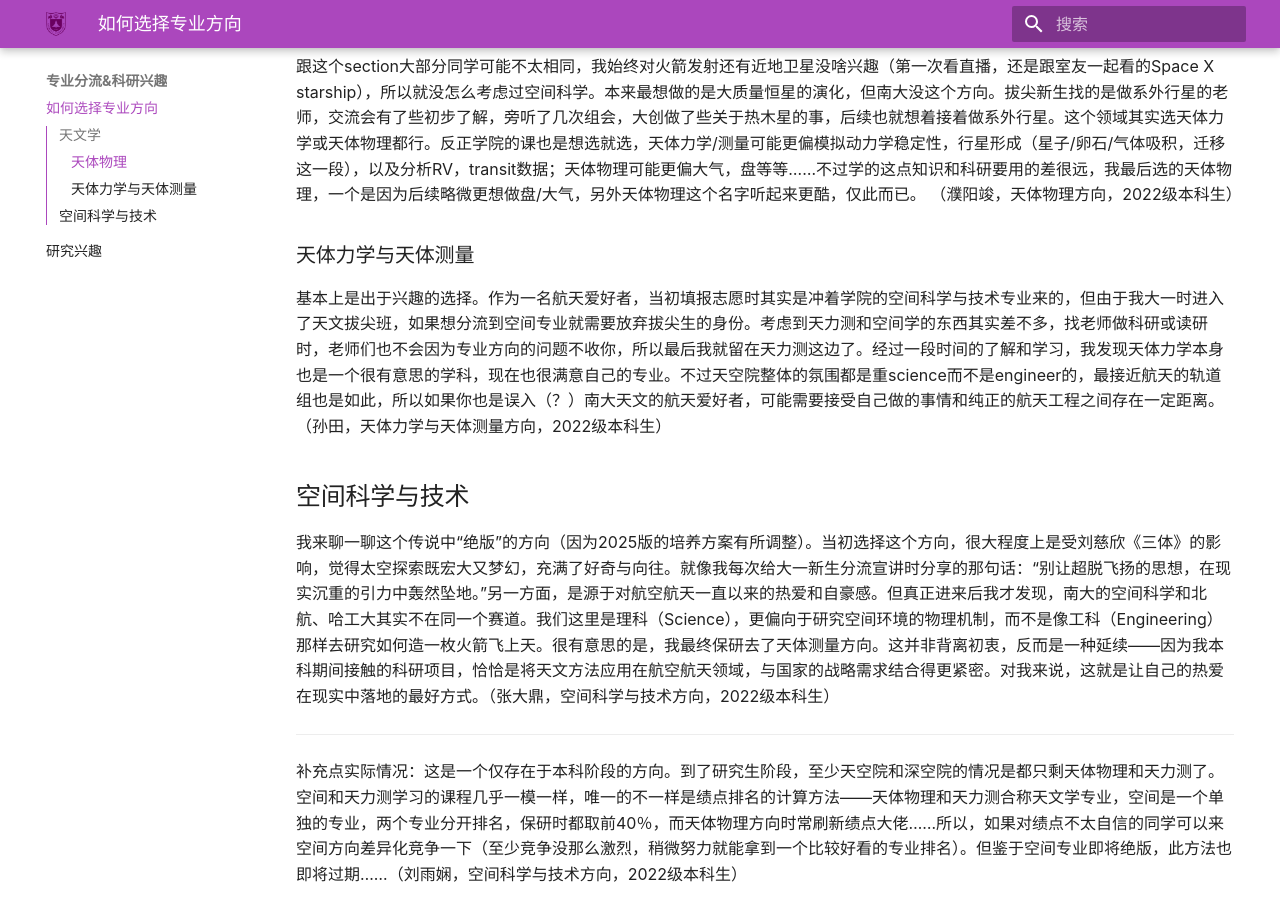
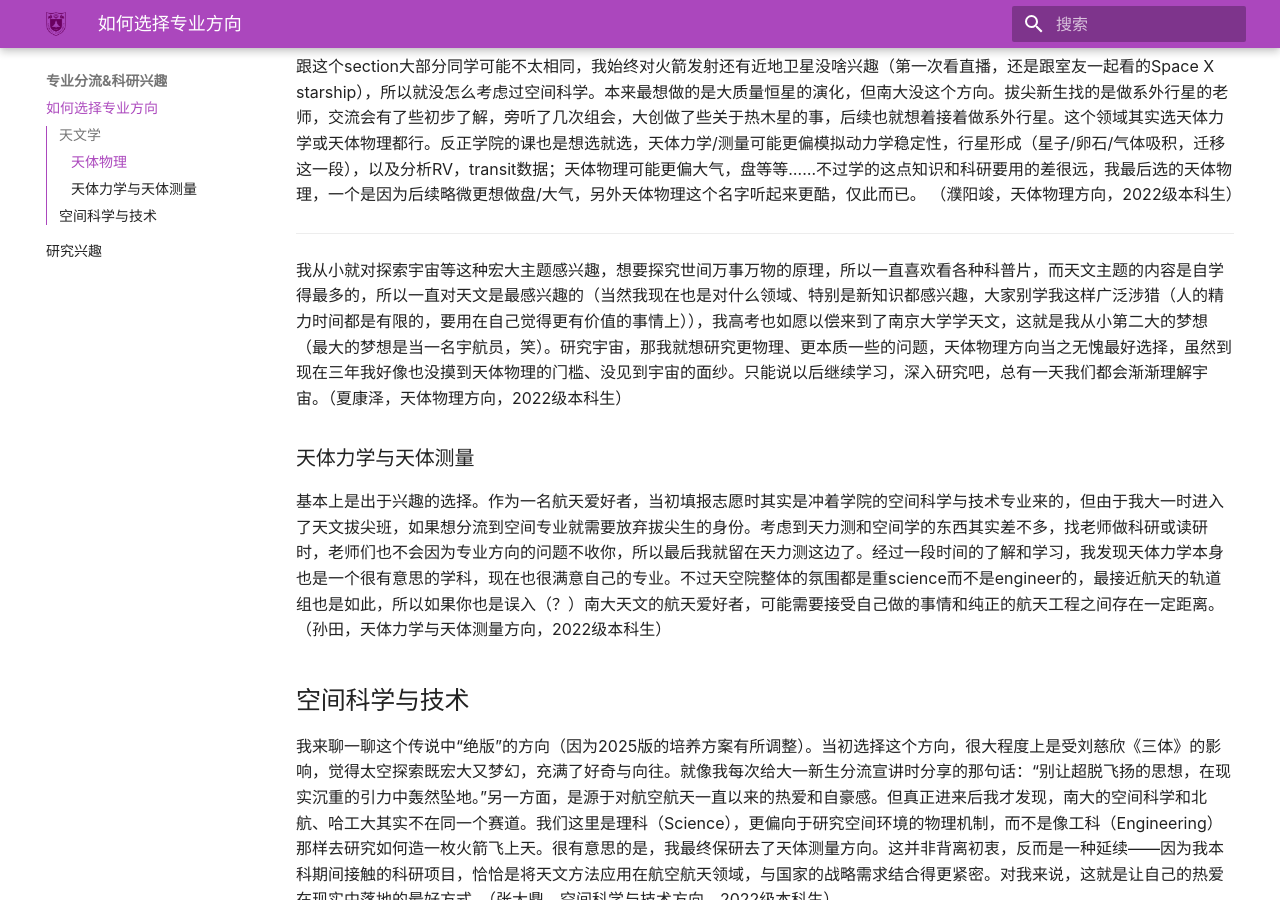
Before and after one commit to nju-astronomy/NJU-ASA, an MkDocs documentation site: the page built from docs/choice/fields.md, in a window 1280 px wide and 900 px high, scrolled down 514 px. Built offline with MkDocs 1.6.1 and Material for MkDocs 9.7.7, drawn with Linux system fonts in a browser that asks for light colours; some web fonts are replaced.

Commit message:
Update fields.md with personal experiences in astronomy
Added personal reflections and motivations for studying astrophysics and celestial mechanics.

```diff
--- a/docs/choice/fields.md
+++ b/docs/choice/fields.md
@@ -10,6 +10,10 @@
 ---
 
 跟这个section大部分同学可能不太相同，我始终对火箭发射还有近地卫星没啥兴趣（第一次看直播，还是跟室友一起看的Space X starship），所以就没怎么考虑过空间科学。本来最想做的是大质量恒星的演化，但南大没这个方向。拔尖新生找的是做系外行星的老师，交流会有了些初步了解，旁听了几次组会，大创做了些关于热木星的事，后续也就想着接着做系外行星。这个领域其实选天体力学或天体物理都行。反正学院的课也是想选就选，天体力学/测量可能更偏模拟动力学稳定性，行星形成（星子/卵石/气体吸积，迁移这一段），以及分析RV，transit数据；天体物理可能更偏大气，盘等等……不过学的这点知识和科研要用的差很远，我最后选的天体物理，一个是因为后续略微更想做盘/大气，另外天体物理这个名字听起来更酷，仅此而已。 （濮阳竣，天体物理方向，2022级本科生）
+
+---
+
+我从小就对探索宇宙等这种宏大主题感兴趣，想要探究世间万事万物的原理，所以一直喜欢看各种科普片，而天文主题的内容是自学得最多的，所以一直对天文是最感兴趣的（当然我现在也是对什么领域、特别是新知识都感兴趣，大家别学我这样广泛涉猎（人的精力时间都是有限的，要用在自己觉得更有价值的事情上）），我高考也如愿以偿来到了南京大学学天文，这就是我从小第二大的梦想（最大的梦想是当一名宇航员，笑）。研究宇宙，那我就想研究更物理、更本质一些的问题，天体物理方向当之无愧最好选择，虽然到现在三年我好像也没摸到天体物理的门槛、没见到宇宙的面纱。只能说以后继续学习，深入研究吧，总有一天我们都会渐渐理解宇宙。（夏康泽，天体物理方向，2022级本科生）
 
 ### 天体力学与天体测量
 
```
